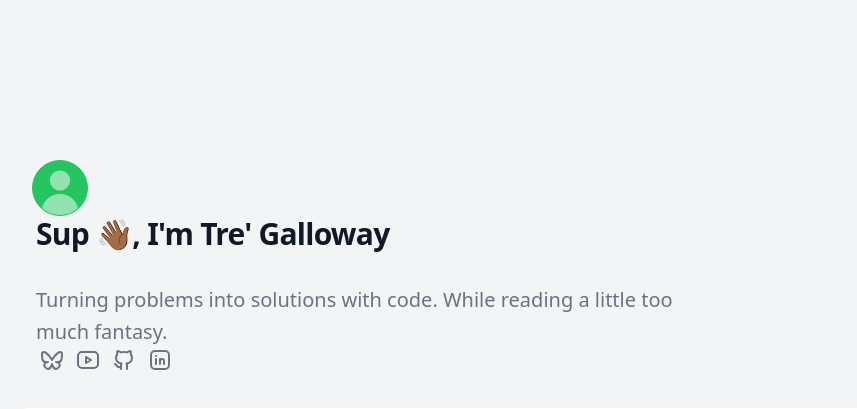
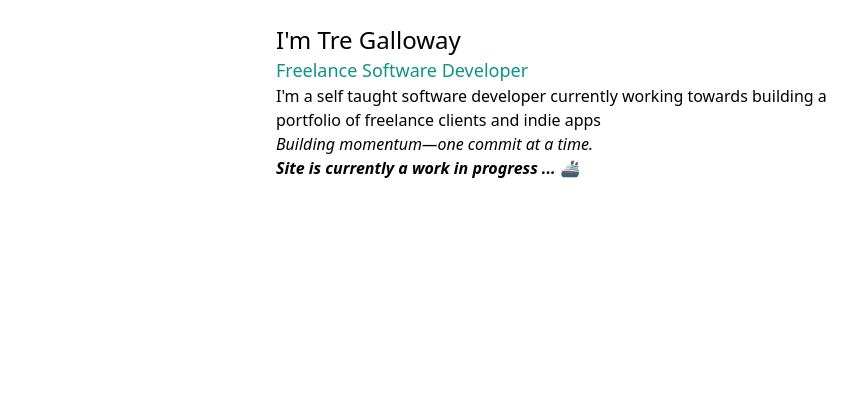
Before and after one commit to TreGalloway/tre.php, a PHP site: page / in a window 1280 px wide. Shown: the top 409 px of the page, without its empty margins (60-917 px from the left). After the commit the page ends 178 px from the top, so only its background shows below. Run offline with PHP 8.4, Linux system fonts and the light colour scheme; some libraries are stand-ins or nearby versions.

Commit message:
restarting design

```diff
--- a/index.php
+++ b/index.php
@@ -3,89 +3,60 @@
 
 <!DOCTYPE html>
 <html lang="en">
+<head>
+    <meta charset="UTF-8">
+    <meta name="viewport" content="width=device-width, initial-scale=1.0">
+    <meta http-equiv="X-UA-Compatible" content="ie=edge">
+    <title>Tregalloway.com</title>
 
-<head>
-    <meta charset="utf-8">
-    <meta name="viewport" content="width=device-width, initial-scale=1">
-    <title>Tre Galloway</title>
-    <link rel="stylesheet" href="styles.css">
+    <style>
+        @font-face {
+            font-family: 'Dank Mono';
+            font-style: normal;
+            font-weight: 400; /* Regular */
+            src: url('/fonts/DankMono-Regular.woff2') format('woff2'),
+            url('/fonts/DankMono-Regular.woff') format('woff'),
+            url('/fonts/DankMono-Regular.otf') format('opentype');
+        }
+
+        @font-face {
+            font-family: 'Dank Mono';
+            font-style: italic;
+            font-weight: 400; /* Italic */
+            src: url('/fonts/DankMono-Italic.woff2') format('woff2'),
+            url('/fonts/DankMono-Italic.woff') format('woff'),
+            url('/fonts/DankMono-Italic.otf') format('opentype');
+        }
+
+        @font-face {
+            font-family: 'Dank Mono';
+            font-style: normal;
+            font-weight: 700; /* Bold */
+            src: url('/fonts/DankMono-Bold.woff2') format('woff2'),
+            url('/fonts/DankMono-Bold.woff') format('woff'),
+            url('/fonts/DankMono-Bold.otf') format('opentype');
+        }
+    </style>
+
     <!-- Include the Alpine library on your page -->
     <script src="https://unpkg.com/alpinejs" defer></script>
-    <!-- Include the TailwindCSS library on your page -->
     <script src="https://cdn.tailwindcss.com"></script>
 </head>
-
-<body class="mx-auto sm:px-6 lg:px-8 bg-gray-100">
-
-<div class=" py-24 ">
-  <div class="mx-auto max-w-2xl px-6 lg:max-w-7xl lg:px-8">
-      <!-- Hero Section -->
-      <header class=" pt-12 sm:pt-16" id="header">
-
-        <div class="pl-7">
-            <span class="flex size-14 items-center justify-center overflow-hidden rounded-full border border-green-500 bg-green-500 text-white/50">
-            <svg xmlns="http://www.w3.org/2000/svg" viewBox="0 0 24 24" aria-hidden="true" fill="currentColor"  class="w-full h-full mt-3">
-              <path fill-rule="evenodd" d="M7.5 6a4.5 4.5 0 119 0 4.5 4.5 0 01-9 0zM3.751 20.105a8.25 8.25 0 0116.498 0 .75.75 0 01-.437.695A18.683 18.683 0 0112 22.5c-2.786 0-5.433-.608-7.812-1.7a.75.75 0 01-.437-.695z" clip-rule="evenodd"/>
-          </svg>
-            </span>
-        </div>
-
-          <div class="mx-auto max-w-7xl px-6 lg:px-8">
-              <div class="mx-auto max-w-2xl lg:mx-0">
-                  <h2 class="text-3xl font-semibold tracking-tight text-gray-900 sm:text-3xl">Sup 👋🏾, I'm Tre' Galloway</h2>
-                  <p class="mt-8 text-pretty text-lg font-medium text-gray-500 sm:text-xl/8">Turning problems into solutions with code. While reading a little too much fantasy.
-
-                  </p>
-                  <nav class="text-gray-500  flex">
-                                  <a href="https://bsky.app/profile/tregalloway.bsky.social" class="px-1 hover:text-teal-600">  <svg  xmlns="http://www.w3.org/2000/svg" width="28" height="28" viewBox="0 0 28 28"  fill="none"  stroke="currentColor"  stroke-width="2"  stroke-linecap="round"  stroke-linejoin="round"  class="icon icon-tabler icons-tabler-outline icon-tabler-brand-bluesky"><path stroke="none" d="M0 0h24v24H0z" fill="none"/><path d="M6.335 5.144c-1.654 -1.199 -4.335 -2.127 -4.335 .826c0 .59 .35 4.953 .556 5.661c.713 2.463 3.13 2.75 5.444 2.369c-4.045 .665 -4.889 3.208 -2.667 5.41c1.03 1.018 1.913 1.59 2.667 1.59c2 0 3.134 -2.769 3.5 -3.5c.333 -.667 .5 -1.167 .5 -1.5c0 .333 .167 .833 .5 1.5c.366 .731 1.5 3.5 3.5 3.5c.754 0 1.637 -.571 2.667 -1.59c2.222 -2.203 1.378 -4.746 -2.667 -5.41c2.314 .38 4.73 .094 5.444 -2.369c.206 -.708 .556 -5.072 .556 -5.661c0 -2.953 -2.68 -2.025 -4.335 -.826c-2.293 1.662 -4.76 5.048 -5.665 6.856c-.905 -1.808 -3.372 -5.194 -5.665 -6.856z" /></svg>
-                                  </a>
-                                  <a href="https://www.youtube.com/@tregalloway" class="px-1 hover:text-teal-600">
-                                      <svg  xmlns="http://www.w3.org/2000/svg" width="28" height="28" viewBox="0 0 28 28"  fill="none"  stroke="currentColor"  stroke-width="2"  stroke-linecap="round"  stroke-linejoin="round"  class="icon icon-tabler icons-tabler-outline icon-tabler-brand-youtube"><path stroke="none" d="M0 0h24v24H0z" fill="none"/><path d="M2 8a4 4 0 0 1 4 -4h12a4 4 0 0 1 4 4v8a4 4 0 0 1 -4 4h-12a4 4 0 0 1 -4 -4v-8z" /><path d="M10 9l5 3l-5 3z" /></svg>
-                                  </a>
-                                  <a href="https://github.com/TreGalloway" class="px-1 hover:text-teal-600">
-                                      <svg  xmlns="http://www.w3.org/2000/svg" width="28" height="28" viewBox="0 0 28 28"  fill="none"  stroke="currentColor"  stroke-width="2"  stroke-linecap="round"  stroke-linejoin="round"  class="icon icon-tabler icons-tabler-outline icon-tabler-brand-github"><path stroke="none" d="M0 0h24v24H0z" fill="none"/><path d="M9 19c-4.3 1.4 -4.3 -2.5 -6 -3m12 5v-3.5c0 -1 .1 -1.4 -.5 -2c2.8 -.3 5.5 -1.4 5.5 -6a4.6 4.6 0 0 0 -1.3 -3.2a4.2 4.2 0 0 0 -.1 -3.2s-1.1 -.3 -3.5 1.3a12.3 12.3 0 0 0 -6.2 0c-2.4 -1.6 -3.5 -1.3 -3.5 -1.3a4.2 4.2 0 0 0 -.1 3.2a4.6 4.6 0 0 0 -1.3 3.2c0 4.6 2.7 5.7 5.5 6c-.6 .6 -.6 1.2 -.5 2v3.5" /></svg>
-                                  </a>
-                                  <a href="https://www.linkedin.com/in/tregalloway/" class="px-1 hover:text-teal-600">
-                                      <svg  xmlns="http://www.w3.org/2000/svg"  width="28" height="28" viewBox="0 0 28 28"  fill="none"  stroke="currentColor"  stroke-width="2"  stroke-linecap="round"  stroke-linejoin="round"  class="icon icon-tabler icons-tabler-outline icon-tabler-brand-linkedin"><path stroke="none" d="M0 0h24v24H0z" fill="none"/><path d="M8 11v5" /><path d="M8 8v.01" /><path d="M12 16v-5" /><path d="M16 16v-3a2 2 0 1 0 -4 0" /><path d="M3 7a4 4 0 0 1 4 -4h10a4 4 0 0 1 4 4v10a4 4 0 0 1 -4 4h-10a4 4 0 0 1 -4 -4z" /></svg>
-                                  </a>
-
-                              </nav>
-              </div>
-          </div>
-      </header>
-      <div class="container mx-auto py-8 px-4">
-          <div class="grid grid-cols-1 md:grid-cols-2 gap-4">
-
-            <div class="md:col-span-2 bg-white rounded-lg shadow-md p-4">
-              <img src="placeholder-image.jpg" alt="Placeholder" class="w-full h-auto mb-2 bg-gray-200 rounded">
-              <h2 class="text-xl font-semibold text-gray-800">The Power of Communication</h2>
-              <p class="text-gray-600 text-sm">Understand the impact of effective communication in our lives.</p>
-            </div>
-
-            <div class="bg-white rounded-lg shadow-md p-4">
-              <img src="placeholder-image.jpg" alt="Placeholder" class="w-full h-auto mb-2 bg-gray-200 rounded">
-              <h2 class="text-xl font-semibold text-gray-800">The Pursuit of Knowledge</h2>
-              <p class="text-gray-600 text-sm">Join the quest for understanding and enlightenment.</p>
-            </div>
-
-            <div class="bg-white rounded-lg shadow-md p-4">
-              <img src="placeholder-image.jpg" alt="Placeholder" class="w-full h-auto mb-2 bg-gray-200 rounded">
-              <h2 class="text-xl font-semibold text-gray-800">The Joy of Creation</h2>
-              <p class="text-gray-600 text-sm">Experience the thrill of bringing ideas to life.</p>
-            </div>
-
-            <div class="bg-white rounded-lg shadow-md p-4">
-              <img src="placeholder-image.jpg" alt="Placeholder" class="w-full h-auto mb-2 bg-gray-200 rounded">
-              <h2 class="text-xl font-semibold text-gray-800">The Spirit of Adventure</h2>
-              <p class="text-gray-600 text-sm">Embark on exciting journeys and thrilling discoveries.</p>
-            </div>
-
-          </div>
-        </div>
-
-  </div>
+<body class="bg-gray-150 font-dank">
+<div class="mx-auto max-w-2xl px-4 mt-6 sm:px-6 lg:px-8">
+    <main>
+        <h1 class="text-2xl">I'm Tre Galloway
+        </h1>
+        <section>
+            <div class=" text-lg text-teal-600">Freelance Software Developer</div>
+            <div>I'm a self taught software developer currently working towards building a portfolio of freelance clients
+                and indie apps</div>
+            <div class=" italic">Building momentum—one commit at a time.</div>
+        </section>
+        <section>
+            <div class="italic font-bold"> Site is currently a work in progress ... 🚢</div>
+        </section>
+    </main>
 </div>
-
 </body>
-
 </html>
```
Also changed, not shown: public/fonts/DankMono-Bold.otf (added), public/fonts/DankMono-Bold.woff2 (added), public/fonts/DankMono-Italic.otf (added), public/fonts/DankMono-Italic.woff2 (added), public/fonts/DankMono-Regular.otf (added), public/fonts/DankMono-Regular.woff2 (added).
